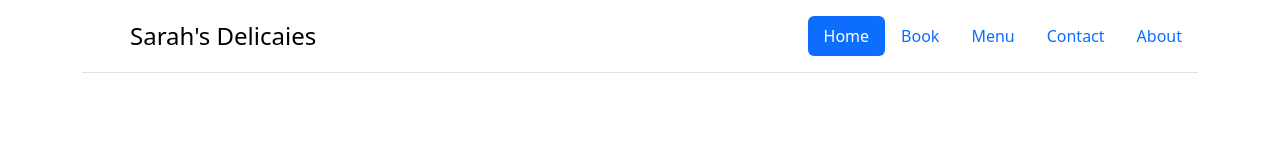
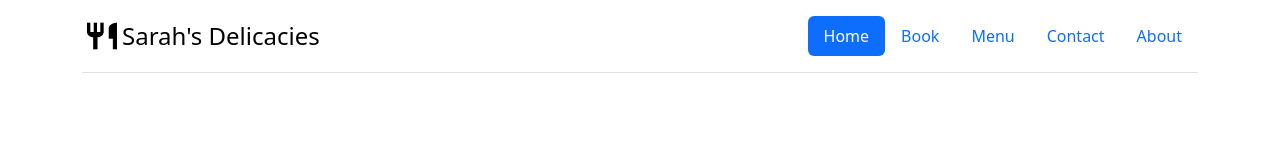
Before and after one commit to Sorbari2016/restaurant_page, a website built with webpack: page src/template.html in a window 1280 px wide. Built offline with nearby package versions, Linux system fonts and the light colour scheme.

Commit message:
Header logo added

```diff
--- a/src/template.html
+++ b/src/template.html
@@ -7,13 +7,12 @@
 
 </head>
 <body>
+    <!-- Header Section -->
     <div class="container">
         <header class="d-flex flex-wrap justify-content-center py-3 mb-4 border-bottom">
             <a href="/" class="d-flex align-items-center mb-3 mb-md-0 me-md-auto link-body-emphasis text-decoration-none">
-                <svg class="bi me-2" width="40" height="32" aria-hidden="true">
-                    <use xlink:href="#bootstrap"></use>
-                </svg>
-                <span class="fs-4">Sarah's Delicaies</span>
+                <img src="../assets/fork.png" alt="restaurant logo " width="40" height="32">
+                <span class="fs-4">Sarah's Delicacies</span>
             </a>
             <ul class="nav nav-pills">
                 <li class="nav-item"><a href="#" class="nav-link active" aria-current="page">Home</a></li>
```
